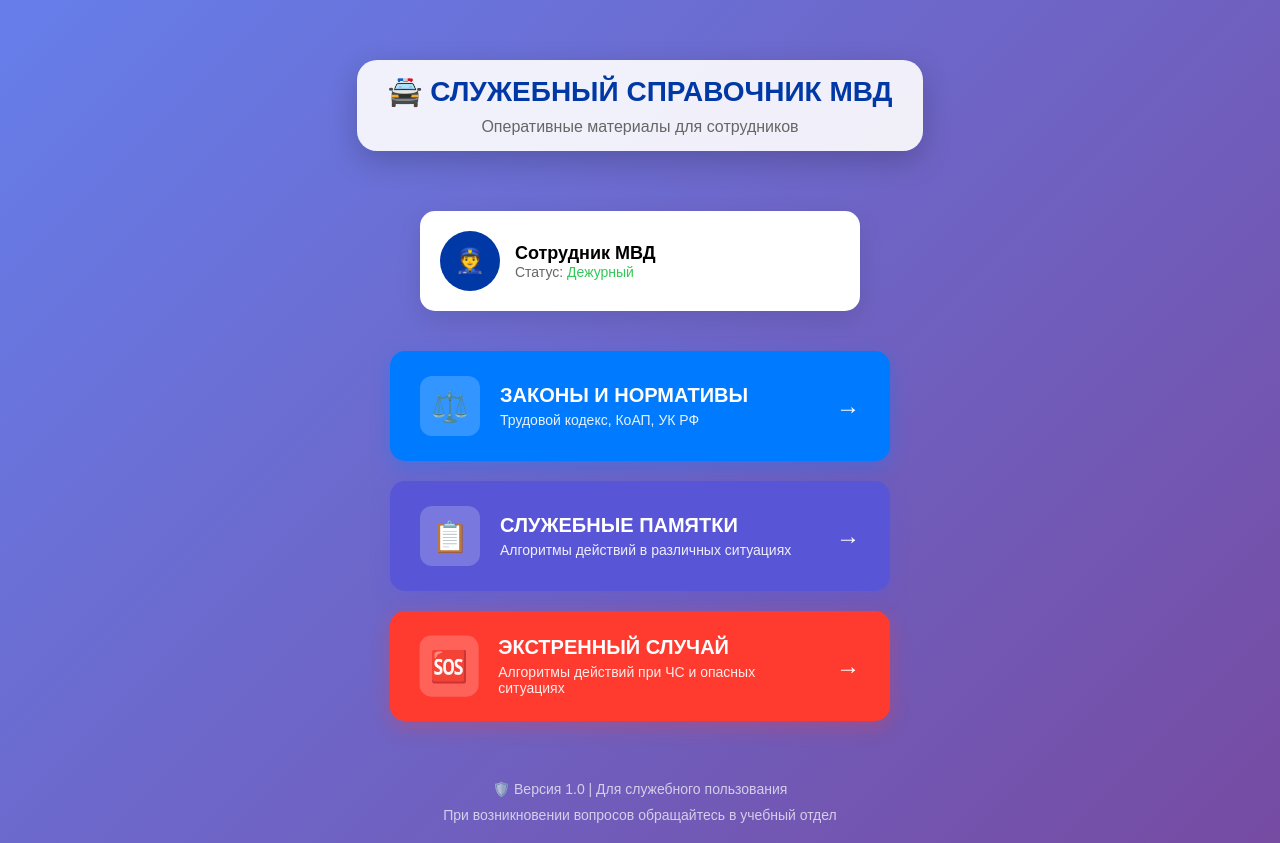
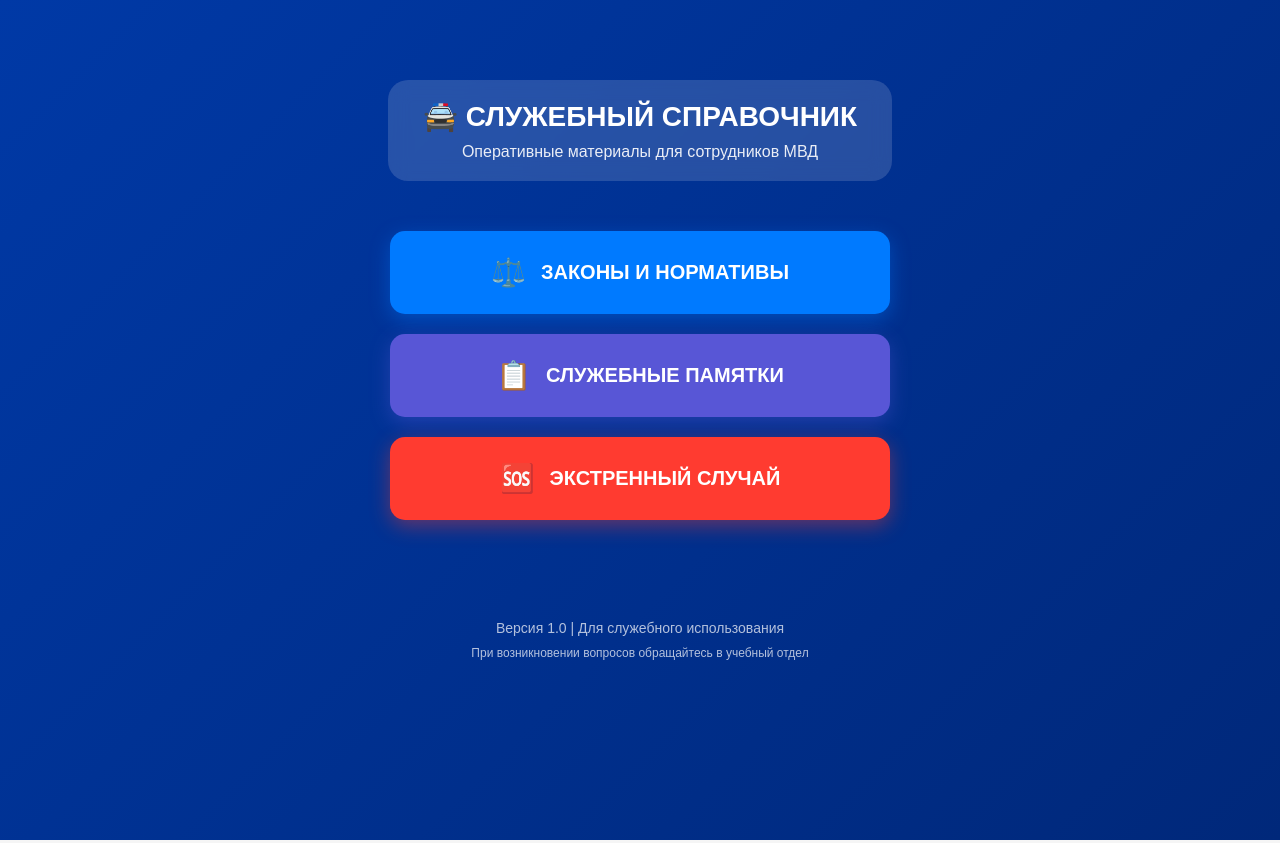
Before and after one commit to GosSpravka-sourse/nextjs-template, a Next.js app: page / in a window 1280 px wide. Built offline with nearby package versions, Linux system fonts and the light colour scheme.

Commit message:
Update page.tsx

```diff
--- a/src/app/page.tsx
+++ b/src/app/page.tsx
@@ -5,273 +5,116 @@ export default function Home() {
       textAlign: 'center',
       fontFamily: 'Arial, sans-serif',
       minHeight: '100vh',
-      backgroundColor: '#f5f5f5',
-      background: 'linear-gradient(135deg, #667eea 0%, #764ba2 100%)'
+      backgroundColor: '#0039A6',
+      background: 'linear-gradient(135deg, #0039A6 0%, #00287A 100%)',
+      color: 'white'
     }}>
 
       {/* Шапка */}
-      <div style={{
-        marginTop: '40px',
-        marginBottom: '60px'
-      }}>
+      <div style={{marginTop: '60px', marginBottom: '50px'}}>
         <div style={{
           display: 'inline-block',
-          backgroundColor: 'rgba(255, 255, 255, 0.9)',
-          padding: '15px 30px',
+          backgroundColor: 'rgba(255, 255, 255, 0.15)',
+          padding: '20px 35px',
           borderRadius: '20px',
-          boxShadow: '0 10px 30px rgba(0, 0, 0, 0.2)'
+          backdropFilter: 'blur(10px)'
         }}>
-          <h1 style={{
-            margin: '0',
-            color: '#0039A6',
-            fontSize: '28px',
-            fontWeight: 'bold'
-          }}>
-            🚔 СЛУЖЕБНЫЙ СПРАВОЧНИК МВД
+          <h1 style={{margin: '0', fontSize: '28px', fontWeight: 'bold'}}>
+            🚔 СЛУЖЕБНЫЙ СПРАВОЧНИК
           </h1>
-          <p style={{
-            margin: '10px 0 0 0',
-            color: '#666',
-            fontSize: '16px'
-          }}>
-            Оперативные материалы для сотрудников
+          <p style={{margin: '10px 0 0 0', opacity: '0.9', fontSize: '16px'}}>
+            Оперативные материалы для сотрудников МВД
           </p>
-        </div>
-      </div>
-
-      {/* Карточка пользователя */}
-      <div style={{
-        backgroundColor: 'white',
-        maxWidth: '400px',
-        margin: '0 auto 40px',
-        padding: '20px',
-        borderRadius: '15px',
-        boxShadow: '0 8px 25px rgba(0, 0, 0, 0.1)'
-      }}>
-        <div style={{display: 'flex', alignItems: 'center', gap: '15px'}}>
-          <div style={{
-            width: '60px',
-            height: '60px',
-            backgroundColor: '#0039A6',
-            borderRadius: '50%',
-            display: 'flex',
-            alignItems: 'center',
-            justifyContent: 'center',
-            color: 'white',
-            fontSize: '24px'
-          }}>
-            👮
-          </div>
-          <div style={{textAlign: 'left'}}>
-            <div style={{fontWeight: 'bold', fontSize: '18px'}}>
-              Сотрудник МВД
-            </div>
-            <div style={{color: '#666', fontSize: '14px'}}>
-              Статус: <span style={{color: '#34C759'}}>Дежурный</span>
-            </div>
-          </div>
         </div>
       </div>
 
       {/* Основные кнопки */}
       <div style={{
-        display: 'grid',
+        display: 'flex',
+        flexDirection: 'column',
         gap: '20px',
         maxWidth: '500px',
         margin: '0 auto'
       }}>
 
         {/* Кнопка 1: ЗАКОНЫ */}
-        <a
-          href="/laws"
-          style={{
-            display: 'block',
-            textDecoration: 'none'
-          }}
-        >
+        <a href="/laws" style={{textDecoration: 'none'}}>
           <div style={{
             backgroundColor: '#007AFF',
             color: 'white',
-            padding: '25px 30px',
+            padding: '25px',
             borderRadius: '15px',
-            textAlign: 'left',
-            display: 'flex',
-            alignItems: 'center',
-            gap: '20px',
-            boxShadow: '0 6px 20px rgba(0, 122, 255, 0.3)',
-            transition: 'all 0.3s ease'
-          }}
-          onMouseOver={(e) => {
-            e.currentTarget.style.transform = 'translateY(-5px)';
-            e.currentTarget.style.boxShadow = '0 12px 25px rgba(0, 122, 255, 0.4)';
-          }}
-          onMouseOut={(e) => {
-            e.currentTarget.style.transform = 'translateY(0)';
-            e.currentTarget.style.boxShadow = '0 6px 20px rgba(0, 122, 255, 0.3)';
-          }}
-          >
-            <div style={{
-              width: '60px',
-              height: '60px',
-              backgroundColor: 'rgba(255, 255, 255, 0.2)',
-              borderRadius: '12px',
+            textAlign: 'center',
+            fontSize: '20px',
+            fontWeight: 'bold',
+            boxShadow: '0 6px 20px rgba(0, 122, 255, 0.4)',
             display: 'flex',
             alignItems: 'center',
             justifyContent: 'center',
-              fontSize: '30px'
+            gap: '15px'
           }}>
-              ⚖️
-            </div>
-            <div>
-              <div style={{fontSize: '20px', fontWeight: 'bold', marginBottom: '5px'}}>
-                ЗАКОНЫ И НОРМАТИВЫ
-              </div>
-              <div style={{fontSize: '14px', opacity: '0.9'}}>
-                Трудовой кодекс, КоАП, УК РФ
-              </div>
-            </div>
-            <div style={{marginLeft: 'auto', fontSize: '24px'}}>
-              →
-            </div>
+            <span style={{fontSize: '28px'}}>⚖️</span>
+            <span>ЗАКОНЫ И НОРМАТИВЫ</span>
           </div>
         </a>
 
-        {/* Кнопка 2: СЛУЖЕБНЫЕ ПАМЯТКИ */}
-        <a
-          href="/memos"
-          style={{
-            display: 'block',
-            textDecoration: 'none'
-          }}
-        >
+        {/* Кнопка 2: ПАМЯТКИ */}
+        <a href="/memos" style={{textDecoration: 'none'}}>
           <div style={{
             backgroundColor: '#5856D6',
             color: 'white',
-            padding: '25px 30px',
+            padding: '25px',
             borderRadius: '15px',
-            textAlign: 'left',
-            display: 'flex',
-            alignItems: 'center',
-            gap: '20px',
-            boxShadow: '0 6px 20px rgba(88, 86, 214, 0.3)',
-            transition: 'all 0.3s ease'
-          }}
-          onMouseOver={(e) => {
-            e.currentTarget.style.transform = 'translateY(-5px)';
-            e.currentTarget.style.boxShadow = '0 12px 25px rgba(88, 86, 214, 0.4)';
-          }}
-          onMouseOut={(e) => {
-            e.currentTarget.style.transform = 'translateY(0)';
-            e.currentTarget.style.boxShadow = '0 6px 20px rgba(88, 86, 214, 0.3)';
-          }}
-          >
-            <div style={{
-              width: '60px',
-              height: '60px',
-              backgroundColor: 'rgba(255, 255, 255, 0.2)',
-              borderRadius: '12px',
+            textAlign: 'center',
+            fontSize: '20px',
+            fontWeight: 'bold',
+            boxShadow: '0 6px 20px rgba(88, 86, 214, 0.4)',
             display: 'flex',
             alignItems: 'center',
             justifyContent: 'center',
-              fontSize: '30px'
+            gap: '15px'
           }}>
-              📋
-            </div>
-            <div>
-              <div style={{fontSize: '20px', fontWeight: 'bold', marginBottom: '5px'}}>
-                СЛУЖЕБНЫЕ ПАМЯТКИ
-              </div>
-              <div style={{fontSize: '14px', opacity: '0.9'}}>
-                Алгоритмы действий в различных ситуациях
-              </div>
-            </div>
-            <div style={{marginLeft: 'auto', fontSize: '24px'}}>
-              →
-            </div>
+            <span style={{fontSize: '28px'}}>📋</span>
+            <span>СЛУЖЕБНЫЕ ПАМЯТКИ</span>
           </div>
         </a>
 
         {/* Кнопка 3: ЭКСТРЕННЫЙ СЛУЧАЙ */}
-        <a
-          href="/emergency"
-          style={{
-            display: 'block',
-            textDecoration: 'none'
-          }}
-        >
+        <a href="/emergency" style={{textDecoration: 'none'}}>
           <div style={{
             backgroundColor: '#FF3B30',
             color: 'white',
-            padding: '25px 30px',
+            padding: '25px',
             borderRadius: '15px',
-            textAlign: 'left',
-            display: 'flex',
-            alignItems: 'center',
-            gap: '20px',
-            boxShadow: '0 6px 20px rgba(255, 59, 48, 0.3)',
-            transition: 'all 0.3s ease'
-          }}
-          onMouseOver={(e) => {
-            e.currentTarget.style.transform = 'translateY(-5px)';
-            e.currentTarget.style.boxShadow = '0 12px 25px rgba(255, 59, 48, 0.4)';
-          }}
-          onMouseOut={(e) => {
-            e.currentTarget.style.transform = 'translateY(0)';
-            e.currentTarget.style.boxShadow = '0 6px 20px rgba(255, 59, 48, 0.3)';
-          }}
-          >
-            <div style={{
-              width: '60px',
-              height: '60px',
-              backgroundColor: 'rgba(255, 255, 255, 0.2)',
-              borderRadius: '12px',
+            textAlign: 'center',
+            fontSize: '20px',
+            fontWeight: 'bold',
+            boxShadow: '0 6px 20px rgba(255, 59, 48, 0.4)',
             display: 'flex',
             alignItems: 'center',
             justifyContent: 'center',
-              fontSize: '30px',
-              animation: 'pulse 2s infinite'
+            gap: '15px'
           }}>
-              🆘
-            </div>
-            <div>
-              <div style={{fontSize: '20px', fontWeight: 'bold', marginBottom: '5px'}}>
-                ЭКСТРЕННЫЙ СЛУЧАЙ
-              </div>
-              <div style={{fontSize: '14px', opacity: '0.9'}}>
-                Алгоритмы действий при ЧС и опасных ситуациях
-              </div>
-            </div>
-            <div style={{marginLeft: 'auto', fontSize: '24px'}}>
-              →
-            </div>
+            <span style={{fontSize: '28px'}}>🆘</span>
+            <span>ЭКСТРЕННЫЙ СЛУЧАЙ</span>
           </div>
         </a>
 
       </div>
 
-      {/* Нижний блок */}
+      {/* Нижняя информация */}
       <div style={{
-        marginTop: '60px',
+        marginTop: '80px',
+        padding: '20px',
         color: 'rgba(255, 255, 255, 0.7)',
         fontSize: '14px'
       }}>
-        <div style={{marginBottom: '10px'}}>
-          🛡️ Версия 1.0 | Для служебного пользования
-        </div>
-        <div>
+        <div>Версия 1.0 | Для служебного использования</div>
+        <div style={{marginTop: '10px', fontSize: '12px'}}>
           При возникновении вопросов обращайтесь в учебный отдел
         </div>
       </div>
 
-      {/* Стили для анимации */}
-      <style jsx>{`
-        @keyframes pulse {
-          0% { transform: scale(1); }
-          50% { transform: scale(1.1); }
-          100% { transform: scale(1); }
-        }
-      `}</style>
-
     </div>
   )
 }
```
Lines whose indentation alone changed are shown as unchanged.
